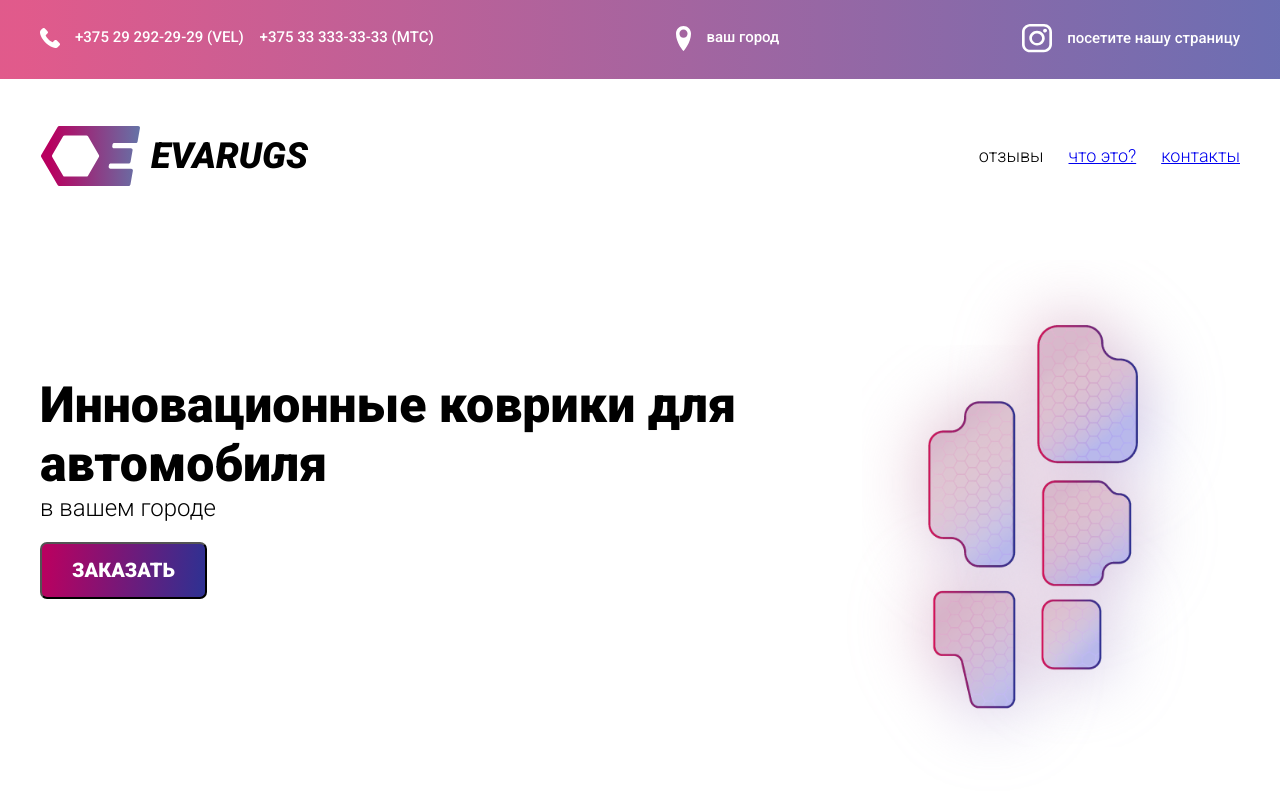
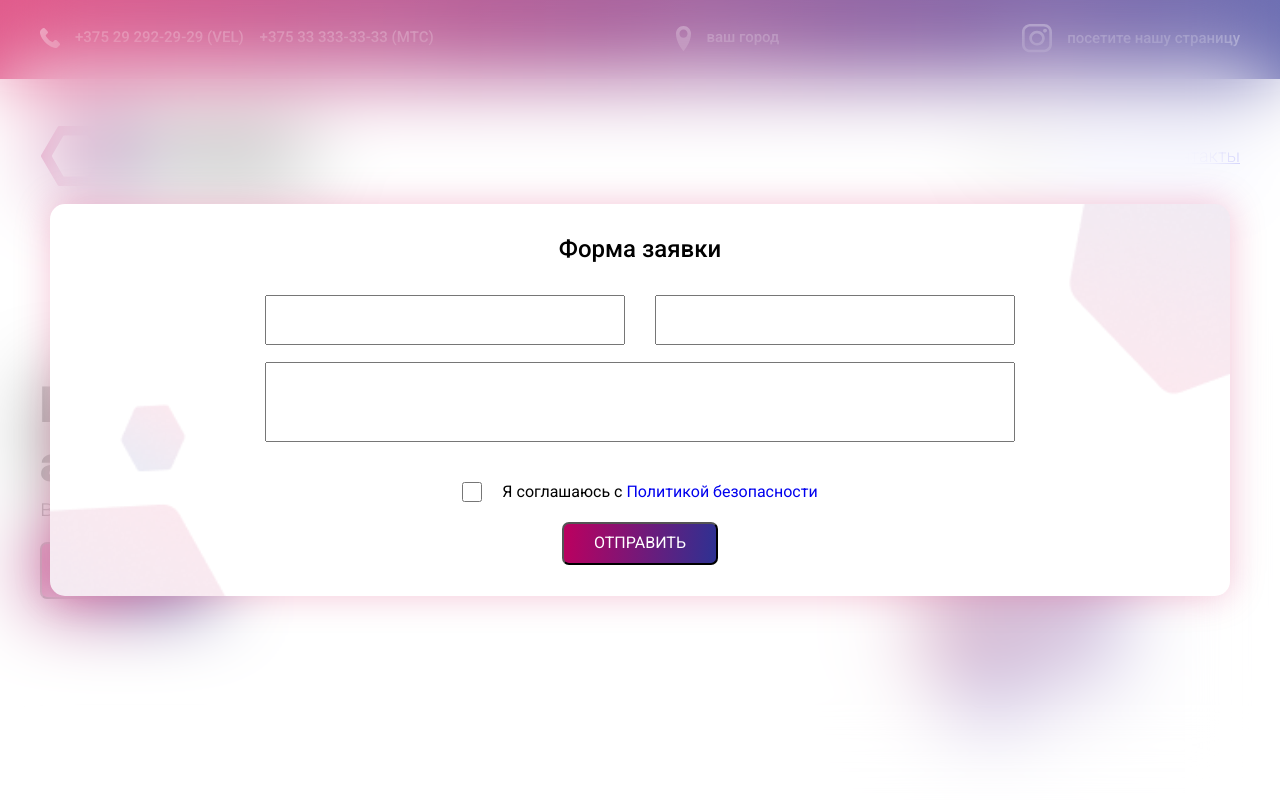
Before and after one commit to Paris22/evaRugs, a plain HTML site: page index.html in a window 1280 px wide. Both pictures are taken after a click on the button "ЗАКАЗАТЬ". Shown: the top 800 px of the page. Drawn offline with Linux system fonts and the light colour scheme.

Commit message:
Layout of the main page of the site and the modal window

```diff
--- a/css/style.css
+++ b/css/style.css
@@ -367,3 +367,123 @@ h6 {
     font-size: 1.4rem;
     line-height: 114%;
 }
+
+.modal {
+    position: fixed;
+    top: 0;
+    left: 0;
+    width: 100%;
+    height: 100%;
+    display: flex;
+    align-items: center;
+    overflow-y: auto;
+    overflow-x: hidden;
+    backdrop-filter: blur(4rem);
+    padding: 3rem 0;
+    display: none;
+    z-index: 100;
+}
+
+.modal__inner {
+    position: relative;
+    width: 118rem;
+    height: 39.2rem;
+    display: flex;
+    justify-content: center;
+    align-items: center;
+    flex-direction: column;
+    margin: 0 auto;
+    background: #FFFFFF url('../img/modal-back1.png');
+    background-repeat: no-repeat;
+    background-position: center;
+    background-size: cover;
+    box-shadow: 0 0 3.5rem rgba(212, 20, 90, 0.25);
+    border-radius: 1.5rem;
+    z-index: 150;
+}
+
+.modal__inner-header {
+    margin-bottom: 3.2rem;
+    font-weight: 500;
+    font-size: 2.4rem;
+    line-height: 117%;
+}
+
+.modal__inner-elements {
+    display: flex;
+    align-items: center;
+    flex-direction: column;
+}
+
+.modal__item {
+    width: 75rem;
+    display: flex;
+    justify-content: space-between;
+}
+
+.modal__item-long {
+    width: 100%;
+    min-height: 8rem;
+    margin-bottom: 4rem;
+}
+
+.modal__item:first-child {
+    margin-bottom: 1.7rem;
+}
+
+.modal__wrap-input {
+    width: 36rem;
+    min-height: 5rem;
+}
+
+.modal__input {
+    width: 100%;
+    height: 100%;
+    outline: none;
+    font-weight: 300;
+    font-size: 1.4rem;
+    line-height: 114%;
+    padding-left: 2.1rem;
+    padding-right: 2.1rem;
+}
+
+.modal__message {
+    width: 100%;
+    outline: none;
+    resize: none;
+    font-weight: 300;
+    font-size: 1.4rem;
+    line-height: 114%;
+    padding: 1rem 2.1rem;
+}
+
+.modal__button {
+    max-width: 17rem;
+    font-weight: normal;
+    font-size: 1.6rem;
+    line-height: 115%;
+    padding: 1rem 3rem;
+}
+
+.modal__policy {
+    display: flex;
+    align-items: center;
+    margin-bottom: 2rem;
+    font-size: 1.6rem;
+    line-height: 115%;
+
+}
+
+.modal__policy input {
+    margin-right: 2rem;
+    width: 2rem;
+    height: 2rem;
+}
+
+.modal__policy a {
+    text-decoration: none;
+}
+
+.active {
+    display: flex;
+}
--- a/index.html
+++ b/index.html
@@ -234,6 +234,34 @@
             </div>
         </div>
     </footer>
+
+    <form action="#" class="modal">
+        <div class="modal__inner">
+            <div class="modal__inner-header">Форма заявки</div>
+            <div class="modal__inner-elements">
+                <div class="modal__item">
+                    <div class="modal__wrap-input">
+                        <input class="modal__input" type="text">
+                    </div>
+                    <div class="modal__wrap-input">
+                        <input class="modal__input" type="email">
+                    </div>
+                </div>
+                <div class="modal__item modal__item-long">
+                    <textarea class="modal__message" name="text" id="" cols="30" rows="2"></textarea>
+                </div>
+                <div class="modal__policy">
+                    <input type="checkbox" id="modal__check">
+                    <label for="modal__check">
+                        <span>Я соглашаюсь с</span>
+                        <a href="#">Политикой безопасности</a>
+                    </label>
+                </div>
+                <button type="button" class="main-display__button modal__button">Отправить</button>
+            </div>
+        </div>
+    </form>
+
     <script src="js/swiper-bundle.js"></script>
     <script src="js/main.js"></script>
 </body>
--- a/js/main.js
+++ b/js/main.js
@@ -21,3 +21,23 @@ const swiper = new Swiper('.swiper', {
         // }
     }
 });
+
+
+
+const modalWindow = document.querySelector('.modal');
+const buttonModal = document.querySelector('.main-display__button');
+
+
+buttonModal.addEventListener('click', () => {
+    modalWindow.classList.add('active');
+    document.body.style.overflow = "hidden";
+
+});
+
+modalWindow.addEventListener('click', (e) => {
+    const isModal = e.target.closest('.modal__inner')
+    if (!isModal) {
+        modalWindow.classList.remove('active');
+        document.body.style.overflow = "";
+    }
+})
```
Also changed, not shown: img/modal-back.svg (added), img/modal-back1.png (added).
